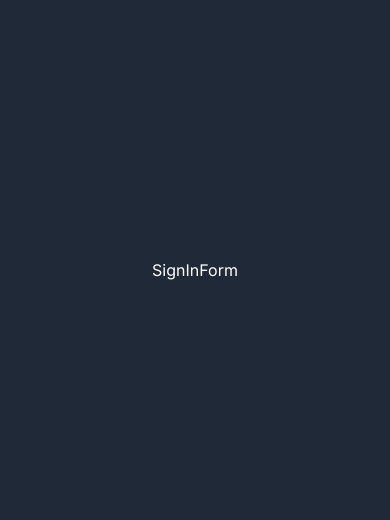
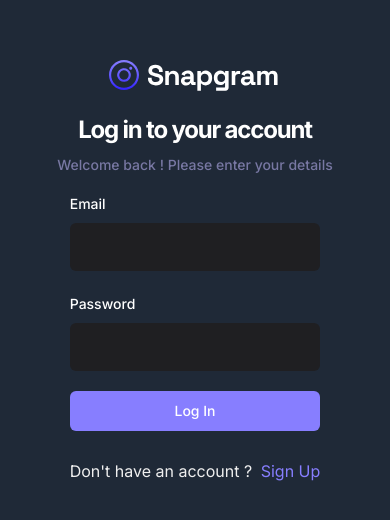
Before and after one commit to Kriss-Hanna/krissGram, a React (Vite) app: page /sign-in in a window 390 px wide. Shown: the part 152-672 px from the top of the page. Built offline with nearby package versions, Linux system fonts and the light colour scheme; no server answers.

Commit message:
SignUp Form component

```diff
--- a/src/_auth/forms/SignInForm.tsx
+++ b/src/_auth/forms/SignInForm.tsx
@@ -1,9 +1,132 @@
-import React from 'react'
+import { zodResolver } from "@hookform/resolvers/zod";
+import { useForm } from "react-hook-form";
+import { Button } from "@/components/ui/button";
+import {
+  Form,
+  FormControl,
+  FormField,
+  FormItem,
+  FormLabel,
+  FormMessage,
+} from "@/components/ui/form";
+import { Input } from "@/components/ui/input";
+import { useToast } from "@/components/ui/use-toast";
+
+import { signinValidationSchema } from "@/lib/validation";
+import z from "zod";
+import Loader from "@/components/shared/Loader";
+import { Link, useNavigate } from "react-router-dom";
+import { useSignInAccount } from "@/lib/react-query/queriesAndMutations";
+import { useUserContext } from "@/context/AuthContext";
 
 const SignInForm = () => {
+  const { toast } = useToast();
+  const navigate = useNavigate();
+
+  const { checkAuthUser, isLoading: isUserLoading } = useUserContext();
+
+  const { mutateAsync: signInAccount } = useSignInAccount();
+
+  // 1. Define your form.
+  const form = useForm<z.infer<typeof signinValidationSchema>>({
+    resolver: zodResolver(signinValidationSchema),
+    defaultValues: {
+      email: "",
+      password: "",
+    },
+  });
+
+  // 2. Define a submit handler.
+  const onSubmit = async (values: z.infer<typeof signinValidationSchema>) => {
+    const session = await signInAccount({
+      email: values.email,
+      password: values.password,
+    });
+
+    if (!session) {
+      return toast({
+        title: "Sign In Failded, please try again.",
+      });
+    }
+
+    const isLoggedIn = await checkAuthUser();
+
+    if (isLoggedIn) {
+      form.reset();
+      navigate("/");
+    } else {
+      return toast({
+        title: "Sign up failded, please try again.",
+      });
+    }
+  };
+
   return (
-    <div>SignInForm</div>
-  )
-}
+    <Form {...form}>
+      <div className="sm:w-420 flex-center flex-col ">
+        <img src="./assets/images/logo.svg" alt="" />
 
-export default SignInForm
+        <h2 className="h3-bold md:h2-bold pt-5 sm:pt-12">
+          Log in to your account
+        </h2>
+        <p className="text-light-3 small-medium md:base-regular mt-2">
+          Welcome back ! Please enter your details
+        </p>
+      </div>
+
+      <form
+        onSubmit={form.handleSubmit(onSubmit)}
+        className="flex flex-col gap-5  mt-4"
+      >
+        <FormField
+          control={form.control}
+          name="email"
+          render={({ field }) => (
+            <FormItem>
+              <FormLabel>Email</FormLabel>
+              <FormControl>
+                <Input type="text" className="shad-input" {...field} />
+              </FormControl>
+              <FormMessage />
+            </FormItem>
+          )}
+        />
+        <FormField
+          control={form.control}
+          name="password"
+          render={({ field }) => (
+            <FormItem>
+              <FormLabel>Password</FormLabel>
+              <FormControl>
+                <Input type="password" className="shad-input" {...field} />
+              </FormControl>
+              <FormMessage />
+            </FormItem>
+          )}
+        />
+
+        <Button type="submit" className="shad-button_primary">
+          {isUserLoading ? (
+            <div className="flex-center gap-2 items-center">
+              <Loader /> Loading ...
+            </div>
+          ) : (
+            <div>Log In</div>
+          )}
+        </Button>
+
+        <p className="text-small-regular text-light-2 text-center mt-2">
+          Don't have an account ?{" "}
+          <Link
+            to="/sign-up"
+            className="text-primary-500 text-small-semibold ml-1"
+          >
+            Sign Up
+          </Link>
+        </p>
+      </form>
+    </Form>
+  );
+};
+
+export default SignInForm;
--- a/src/lib/validation/index.tsx
+++ b/src/lib/validation/index.tsx
@@ -8,3 +8,10 @@
     .string()
     .min(8, { message: "Password must be at least 8 characters" }),
 });
+
+export const signinValidationSchema = z.object({
+  email: z.string().email(),
+  password: z
+    .string()
+    .min(8, { message: "Password must be at least 8 characters" }),
+});
```
